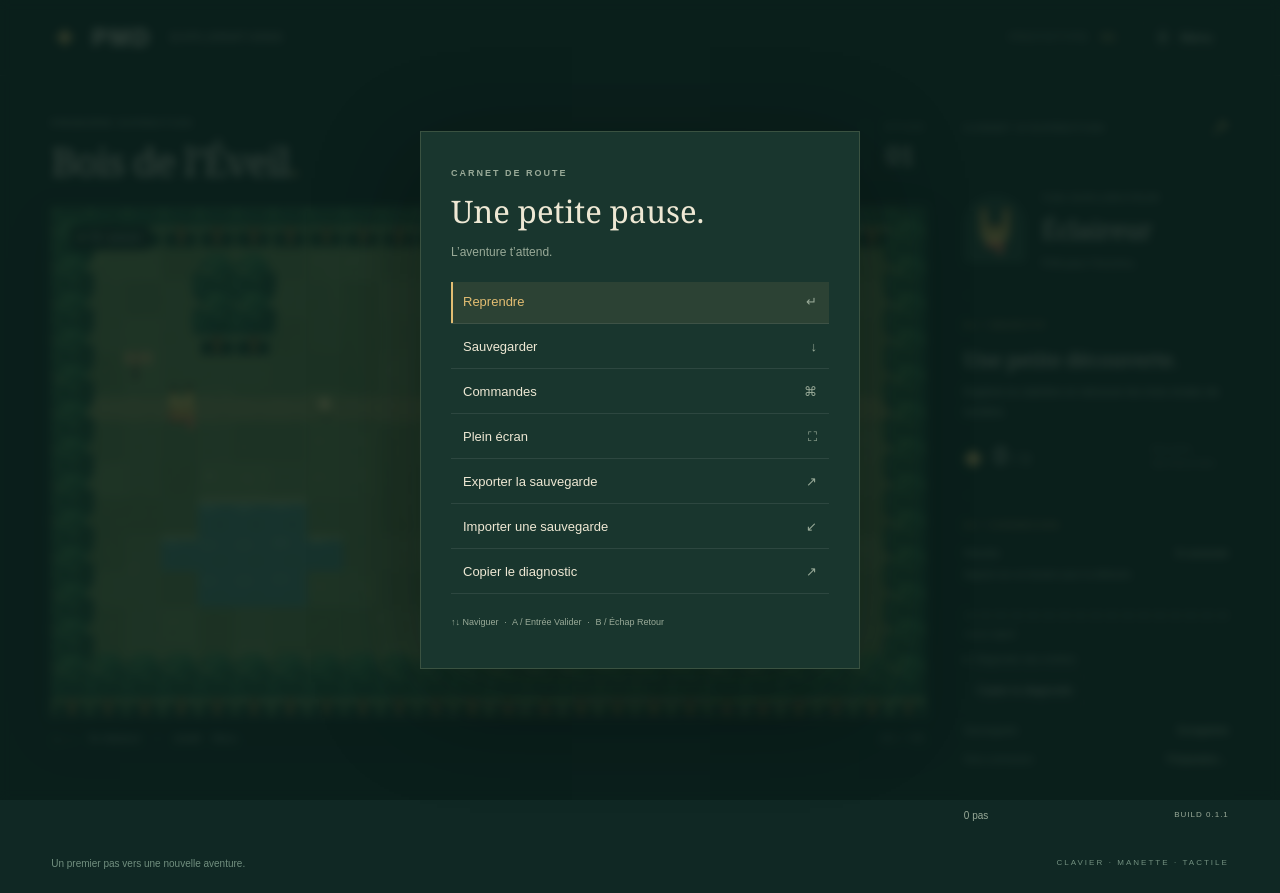
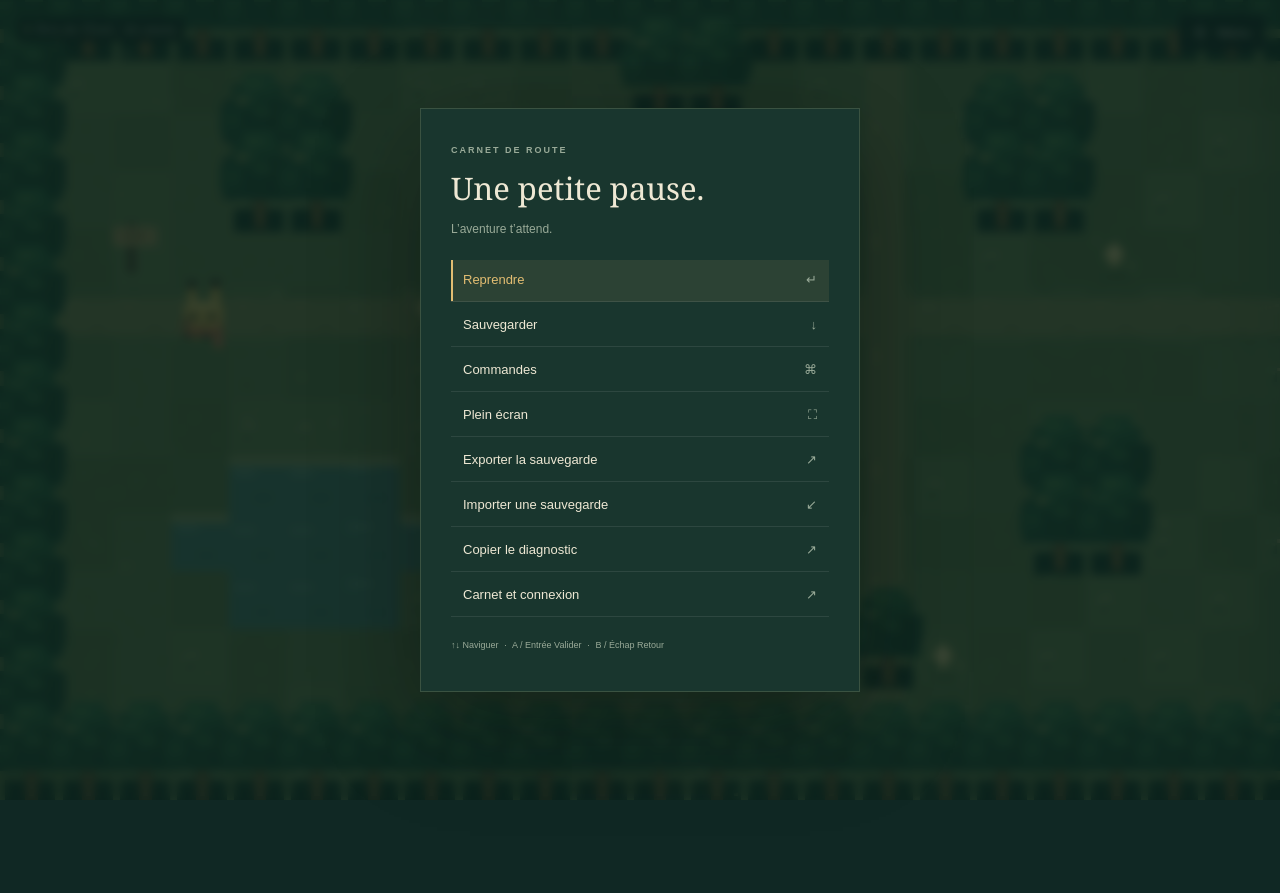
Before and after one commit to Ash2oPS/pmd-rt-web, a website with bundled scripts: page index.html in a window 1280 px wide. Both pictures are taken after a click on the button "Ouvrir le menu". After the commit the page ends 800 px from the top, so only its background shows below. Built offline with nearby package versions, Linux system fonts and the light colour scheme; animation ran at ten frames a second.

Commit message:
Fill game viewport and keep playing on window blur

```diff
--- a/game.js
+++ b/game.js
@@ -12,7 +12,11 @@ import {
 
 const $ = (id) => document.getElementById(id);
 const canvas = $("game"),
-  ctx = canvas.getContext("2d", { alpha: false });
+  screenCtx = canvas.getContext("2d", { alpha: false });
+const sceneCanvas = document.createElement("canvas");
+sceneCanvas.width = 768;
+sceneCanvas.height = 448;
+const ctx = sceneCanvas.getContext("2d", { alpha: false });
 ctx.imageSmoothingEnabled = false;
 const SAVE = "pmd-field-save-v1",
   BINDINGS = "pmd-field-bindings-v1";
@@ -36,6 +40,7 @@ try {
 }
 let mode = "play",
   submenu = false,
+  journalOpen = false,
   menuIndex = 0,
   capture = null;
 let keys = new Set(),
@@ -55,7 +60,7 @@ let visual = { ...state.player },
   lastFrame = performance.now(),
   lastInputLabel = "";
 const inputDiagnostics = {
-  build: "0.1.1",
+  build: "0.1.2",
   apiAvailable: typeof navigator.getGamepads === "function",
   secureContext: window.isSecureContext,
   error: null,
@@ -210,10 +215,13 @@ function clearInputs() {
 }
 function menuButtons() {
   return [
-    ...(submenu ? $("controls-panel") : $("menu-main")).querySelectorAll(
-      "button",
-    ),
-  ];
+    ...(journalOpen
+      ? $("journal-panel")
+      : submenu
+        ? $("controls-panel")
+        : $("menu-main")
+    ).querySelectorAll("button"),
+  ].filter((button) => !button.hidden);
 }
 function highlight() {
   const buttons = menuButtons();
@@ -227,12 +235,14 @@ function pause(reason = "L’aventure t’attend.", focus = true) {
   if (mode === "play") save();
   mode = "menu";
   submenu = false;
+  journalOpen = false;
   capture = null;
   menuIndex = 0;
   clearInputs();
   $("overlay").hidden = false;
   $("menu-main").hidden = false;
   $("controls-panel").hidden = true;
+  $("journal-panel").hidden = true;
   $("menu-title").textContent = "Une petite pause.";
   $("pause-reason").textContent = reason;
   $("scene-status").textContent = "En pause";
@@ -278,6 +288,18 @@ function controls() {
   $("menu-title").textContent = "À ta façon.";
   $("pause-reason").textContent =
     "Croix ou stick · A valider · B retour · Start menu";
+  highlight();
+  menuButtons()[0]?.focus({ preventScroll: true });
+}
+function journal() {
+  submenu = true;
+  journalOpen = true;
+  menuIndex = 0;
+  $("menu-main").hidden = true;
+  $("controls-panel").hidden = true;
+  $("journal-panel").hidden = false;
+  $("menu-title").textContent = "Carnet d’expédition.";
+  $("pause-reason").textContent = "Progression, sauvegarde et connexion.";
   highlight();
   menuButtons()[0]?.focus({ preventScroll: true });
 }
@@ -329,6 +351,7 @@ function exportSave() {
 }
 const commands = {
   resume,
+  journal,
   save: () => save(true),
   controls,
   fullscreen,
@@ -345,6 +368,7 @@ $("menu-toggle").addEventListener("click", () =>
   mode === "play" ? pause() : resume(),
 );
 $("controls-back").addEventListener("click", () => pause());
+$("journal-back").addEventListener("click", () => pause());
 $("reset-mapping").addEventListener("click", () => {
   mapping = defaultMapping();
   persistMapping();
@@ -465,9 +489,10 @@ document.addEventListener("visibilitychange", () => {
     lastFrame = performance.now();
   }
 });
-window.addEventListener("blur", () =>
-  suspend("Jeu mis en pause. Reprends quand tu es prêt."),
-);
+window.addEventListener("blur", () => {
+  clearInputs();
+  save();
+});
 window.addEventListener("pagehide", () => {
   clearInputs();
   save();
@@ -693,8 +718,44 @@ function explorer(x, y) {
     rect(x - 12, y + 4, 3, 5, "#b19a5c");
   }
 }
+const camera = { x: 0, y: 0, width: 768, height: 448, scale: 1 };
+function resizeCanvas() {
+  const ratio = Math.min(window.devicePixelRatio || 1, 2);
+  const width = Math.max(1, Math.round(canvas.clientWidth * ratio));
+  const height = Math.max(1, Math.round(canvas.clientHeight * ratio));
+  if (canvas.width !== width || canvas.height !== height) {
+    canvas.width = width;
+    canvas.height = height;
+    screenCtx.imageSmoothingEnabled = false;
+  }
+}
+window.addEventListener("resize", resizeCanvas);
+new ResizeObserver(resizeCanvas).observe(canvas);
 function draw() {
-  ctx.clearRect(0, 0, canvas.width, canvas.height);
+  ctx.setTransform(1, 0, 0, 1, 0, 0);
+  ctx.clearRect(0, 0, sceneCanvas.width, sceneCanvas.height);
+  const worldWidth = MAP[0].length * TILE,
+    worldHeight = MAP.length * TILE;
+  camera.scale = Math.max(
+    canvas.width / worldWidth,
+    canvas.height / worldHeight,
+  );
+  camera.width = canvas.width / camera.scale;
+  camera.height = canvas.height / camera.scale;
+  camera.x = Math.max(
+    0,
+    Math.min(
+      worldWidth - camera.width,
+      (visual.x + 0.5) * TILE - camera.width / 2,
+    ),
+  );
+  camera.y = Math.max(
+    0,
+    Math.min(
+      worldHeight - camera.height,
+      (visual.y + 0.5) * TILE - camera.height / 2,
+    ),
+  );
   for (let y = 0; y < MAP.length; y++)
     for (let x = 0; x < MAP[y].length; x++) {
       const px = x * TILE,
@@ -804,6 +865,19 @@ function draw() {
   ctx.lineTo(540, 448);
   ctx.lineTo(370, 448);
   ctx.fill();
+  // Scale the completed pixel scene once to avoid seams between tiles.
+  screenCtx.imageSmoothingEnabled = false;
+  screenCtx.drawImage(
+    sceneCanvas,
+    camera.x,
+    camera.y,
+    camera.width,
+    camera.height,
+    0,
+    0,
+    canvas.width,
+    canvas.height,
+  );
 }
 function frame(now) {
   const dt = Math.min(0.05, Math.max(0, (now - lastFrame) / 1000));
@@ -822,6 +896,8 @@ window.render_game_to_text = () =>
     crystals: CRYSTALS.filter((_, i) => !state.collected.includes(i)),
     map: MAP,
     submenu,
+    journalOpen,
+    camera,
     capture,
     mapping,
     gamepad: currentPad
@@ -869,6 +945,7 @@ if ("serviceWorker" in navigator) {
       $("offline-status").textContent = "Indisponible";
     });
 } else $("offline-status").textContent = "Non pris en charge";
+resizeCanvas();
 updateHUD();
 draw();
 requestAnimationFrame(frame);
--- a/index.html
+++ b/index.html
@@ -17,25 +17,11 @@
     <title>PMD · Bois de l'Éveil</title>
   </head>
   <body>
-    <header class="topbar">
-      <a class="brand" href="./" aria-label="PMD accueil"
-        ><span class="brand-mark">✦</span> PMD
-        <span class="brand-sub">EXPLORATIONS</span></a
-      >
-      <span class="edition">PROTOTYPE <b>01</b></span>
     <button id="menu-toggle" class="small-button" aria-label="Ouvrir le menu">
       ☰ <span>Menu</span>
     </button>
-    </header>
     <main>
       <section class="expedition" aria-label="Zone de jeu">
-        <div class="location">
-          <div>
-            <span class="eyebrow">PREMIÈRE EXPÉDITION</span>
-            <h1>Bois de l’Éveil<span>.</span></h1>
-          </div>
-          <span class="floor">ÉTAGE <b>01</b></span>
-        </div>
         <div class="game-frame">
           <canvas
             id="game"
@@ -46,7 +32,10 @@
           ></canvas>
           <div class="scene-label">
             <span class="live-dot"></span>
-            <span id="scene-status">Exploration</span>
+            <span
+              >Bois de l’Éveil ·
+              <span id="scene-status">Exploration</span></span
+            >
           </div>
           <div id="toast" class="toast" role="status" aria-live="polite"></div>
           <div class="touch-controls" aria-label="Commandes tactiles">
@@ -65,14 +54,38 @@
             </button>
           </div>
         </div>
-        <div class="field-footer">
-          <span
-            ><i class="key">↑↓←→</i> Se déplacer
-            <span class="footer-sep">/</span>
-            <i class="key">START</i> Menu</span
-          ><span class="coordinates" id="coordinates">03 / 05</span>
+      </section>
+    </main>
+
+    <div id="overlay" class="overlay" hidden>
+      <section
+        class="menu-panel"
+        role="dialog"
+        aria-modal="true"
+        aria-labelledby="menu-title"
+      >
+        <span class="eyebrow">CARNET DE ROUTE</span>
+        <h2 id="menu-title">Une petite pause.</h2>
+        <p id="pause-reason">L’aventure t’attend.</p>
+        <div id="menu-main" class="menu-list">
+          <button data-menu="resume">Reprendre <span>↵</span></button>
+          <button data-menu="save">Sauvegarder <span>↓</span></button>
+          <button data-menu="controls">Commandes <span>⌘</span></button>
+          <button data-menu="fullscreen">Plein écran <span>⛶</span></button>
+          <button data-menu="export">
+            Exporter la sauvegarde <span>↗</span>
+          </button>
+          <button data-menu="import">
+            Importer une sauvegarde <span>↙</span>
+          </button>
+          <button data-menu="diagnostic">
+            Copier le diagnostic <span>↗</span>
+          </button>
+          <button data-menu="journal">
+            Carnet et connexion <span>↗</span>
+          </button>
         </div>
-      </section>
+        <div id="journal-panel" hidden>
           <aside aria-label="Carnet d’expédition">
             <div class="journal-heading">
               <span class="eyebrow">CARNET D’EXPÉDITION</span><span>↗</span>
@@ -81,7 +94,10 @@
               <div class="portrait" aria-hidden="true">
                 <svg viewBox="0 0 64 64">
                   <path fill="#9c7036" d="M16 8h7v19h18V8h7v30H16z" />
-              <path fill="#f1c765" d="M18 13h4v20h20V13h4v31h-4v9H22v-9h-4z" />
+                  <path
+                    fill="#f1c765"
+                    d="M18 13h4v20h20V13h4v31h-4v9H22v-9h-4z"
+                  />
                   <path fill="#172c27" d="M24 35h4v5h-4zm13 0h4v5h-4z" />
                   <path fill="#db704f" d="M22 46h20v7H22zm12 7h7v7h-7z" />
                 </svg>
@@ -95,7 +111,9 @@
             <section class="objective">
               <div class="section-number">01 / OBJECTIF</div>
               <h3>Une petite découverte.</h3>
-          <p>Explore la clairière et retrouve les trois éclats de lumière.</p>
+              <p>
+                Explore la clairière et retrouve les trois éclats de lumière.
+              </p>
               <div class="crystal-progress">
                 <span class="crystal-symbol">◆</span
                 ><strong id="crystals">0 <span>/ 3</span></strong
@@ -127,7 +145,8 @@
                 Copier le diagnostic
               </button>
               <div class="status-row">
-            <span>Sauvegarde</span><strong id="save-status">Automatique</strong>
+                <span>Sauvegarde</span
+                ><strong id="save-status">Automatique</strong>
               </div>
               <div class="status-row">
                 <span>Hors connexion</span
@@ -138,38 +157,11 @@
               </button>
             </section>
             <div class="journal-bottom">
-          <span id="steps">0 pas</span><span class="build">BUILD 0.1.1</span>
+              <span id="coordinates">03 / 05</span><span id="steps">0 pas</span
+              ><span class="build">BUILD 0.1.2</span>
             </div>
           </aside>
-    </main>
-    <footer class="app-footer">
-      <span>Un premier pas vers une nouvelle aventure.</span
-      ><span>CLAVIER · MANETTE · TACTILE</span>
-    </footer>
-    <div id="overlay" class="overlay" hidden>
-      <section
-        class="menu-panel"
-        role="dialog"
-        aria-modal="true"
-        aria-labelledby="menu-title"
-      >
-        <span class="eyebrow">CARNET DE ROUTE</span>
-        <h2 id="menu-title">Une petite pause.</h2>
-        <p id="pause-reason">L’aventure t’attend.</p>
-        <div id="menu-main" class="menu-list">
-          <button data-menu="resume">Reprendre <span>↵</span></button>
-          <button data-menu="save">Sauvegarder <span>↓</span></button>
-          <button data-menu="controls">Commandes <span>⌘</span></button>
-          <button data-menu="fullscreen">Plein écran <span>⛶</span></button>
-          <button data-menu="export">
-            Exporter la sauvegarde <span>↗</span>
-          </button>
-          <button data-menu="import">
-            Importer une sauvegarde <span>↙</span>
-          </button>
-          <button data-menu="diagnostic">
-            Copier le diagnostic <span>↗</span>
-          </button>
+          <button id="journal-back" class="secondary-button">Retour</button>
         </div>
         <div id="controls-panel" hidden>
           <p class="controls-help">
--- a/package.json
+++ b/package.json
@@ -1,6 +1,6 @@
 {
   "name": "pmd-rt-web",
-  "version": "0.1.1",
+  "version": "0.1.2",
   "private": true,
   "type": "module",
   "scripts": {
--- a/style.css
+++ b/style.css
@@ -853,3 +853,91 @@ p {
     bottom: 90px;
   }
 }
+/* The play surface occupies the viewport. Expedition tools live in the menu. */
+html,
+body {
+  width: 100%;
+  height: 100%;
+  overflow: hidden;
+  overscroll-behavior: none;
+}
+main {
+  position: fixed;
+  inset: 0;
+  max-width: none;
+  padding: 0;
+  margin: 0;
+  display: block;
+}
+.expedition,
+.game-frame {
+  width: 100%;
+  height: 100%;
+}
+.game-frame {
+  aspect-ratio: auto;
+  border: 0;
+  box-shadow: none;
+}
+canvas {
+  width: 100%;
+  height: 100%;
+  object-fit: fill;
+  background: #244335;
+}
+canvas:focus-visible {
+  outline: none;
+}
+#menu-toggle {
+  position: fixed;
+  top: max(14px, env(safe-area-inset-top));
+  right: max(14px, env(safe-area-inset-right));
+  z-index: 3;
+  background: #102824dd;
+}
+.scene-label {
+  top: max(17px, env(safe-area-inset-top));
+  left: max(16px, env(safe-area-inset-left));
+  max-width: calc(100% - 110px);
+}
+.touch-controls {
+  left: max(16px, env(safe-area-inset-left));
+  right: max(16px, env(safe-area-inset-right));
+  bottom: max(16px, env(safe-area-inset-bottom));
+}
+#journal-panel aside {
+  display: flex;
+  flex-direction: column;
+  gap: 0;
+  margin: 0;
+  padding: 0;
+}
+#journal-panel .journal-heading {
+  display: none;
+}
+#journal-panel .objective,
+#journal-panel .diagnostics {
+  padding: 16px 0;
+}
+#journal-panel .explorer {
+  padding: 12px 0;
+}
+#journal-panel .status-row {
+  margin-top: 12px;
+}
+#journal-panel .journal-bottom {
+  padding-top: 16px;
+}
+#journal-back {
+  width: 100%;
+  margin-top: 20px;
+}
+@media (max-height: 450px) {
+  .scene-label {
+    top: 12px;
+    font-size: 9px;
+  }
+  #menu-toggle {
+    top: 9px;
+  }
+}
--- a/sw.js
+++ b/sw.js
@@ -1,4 +1,4 @@
-const CACHE = "pmd-field-v2";
+const CACHE = "pmd-field-v4";
 const ASSETS = [
   "./",
   "./index.html",
```
Also changed, not shown: AGENTS.md (+2 -0 lines), progress.md (+10 -0 lines), tests/browser.mjs (+50 -0 lines), README.md, 1 other file. Lines whose indentation alone changed are shown as unchanged.
